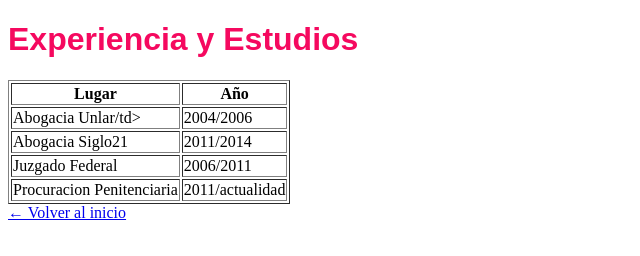
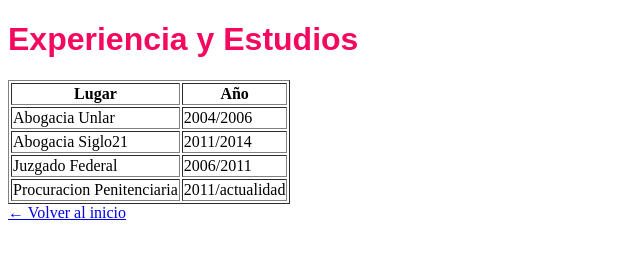
Before and after one commit to JoseNicolasNunez/TP1-Prog3, a plain HTML site: page experiencia-estudios.html in a window 1280 px wide. Shown: the full height of the page, 0-640 px from the left. Drawn offline with Linux system fonts and the light colour scheme.

Commit message:
commit13-retoque

```diff
--- a/experiencia-estudios.html
+++ b/experiencia-estudios.html
@@ -9,7 +9,7 @@
   <h1>Experiencia y Estudios</h1>
   <table border="1">
     <tr><th><b>Lugar</b></th><th><b>Año</b></th></tr>
-    <tr><td>Abogacia Unlar/td><td>2004/2006</td></tr>
+    <tr><td>Abogacia Unlar</td><td>2004/2006</td></tr>
     <tr><td>Abogacia Siglo21</td><td>2011/2014</td></tr>
     <tr><td>Juzgado Federal</td><td>2006/2011</td></tr>
     <tr><td>Procuracion Penitenciaria</td><td>2011/actualidad</td></tr>
```
